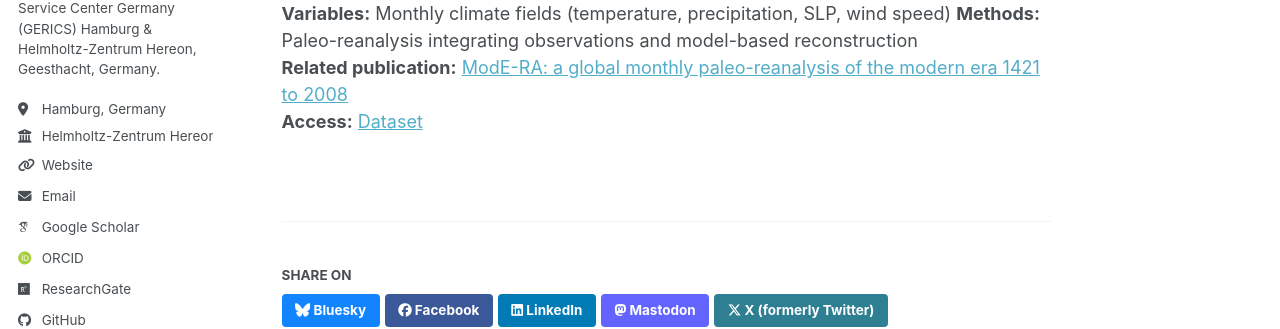
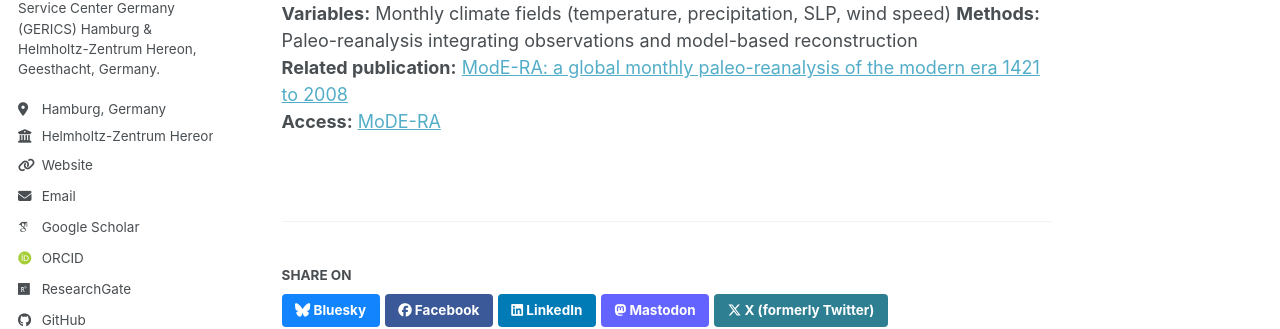
Before and after one commit to shamakson/shamakson.github.io, a Jekyll site: the page built from _portfolio/mode-ra.md, in a window 1280 px wide and 990 px high. Shown: the part 329-658 px from the top of the window. Built offline with Jekyll 4.4.1, drawn with Linux system fonts in a browser that asks for light colours; some web fonts are replaced; a script bundle is joined from its source files by our own code; library files that are not in the unit come from our copies.

Commit message:
Update access link text for ModE-RA dataset

```diff
--- a/_portfolio/mode-ra.md
+++ b/_portfolio/mode-ra.md
@@ -10,4 +10,4 @@ This dataset presents a global monthly paleo-reanalysis of the modern era from 1
 **Variables:** Monthly climate fields  (temperature, precipitation, SLP, wind speed)
 **Methods:** Paleo-reanalysis integrating observations and model-based reconstruction
 **Related publication:** [ModE-RA: a global monthly paleo-reanalysis of the modern era 1421 to 2008](https://doi.org/10.1038/s41597-023-02733-8)
-**Access:** [Dataset](https://www.wdc-climate.de/ui/entry?acronym=ModE-RA_info)
+**Access:** [MoDE-RA](https://www.wdc-climate.de/ui/entry?acronym=ModE-RA_info)
```
